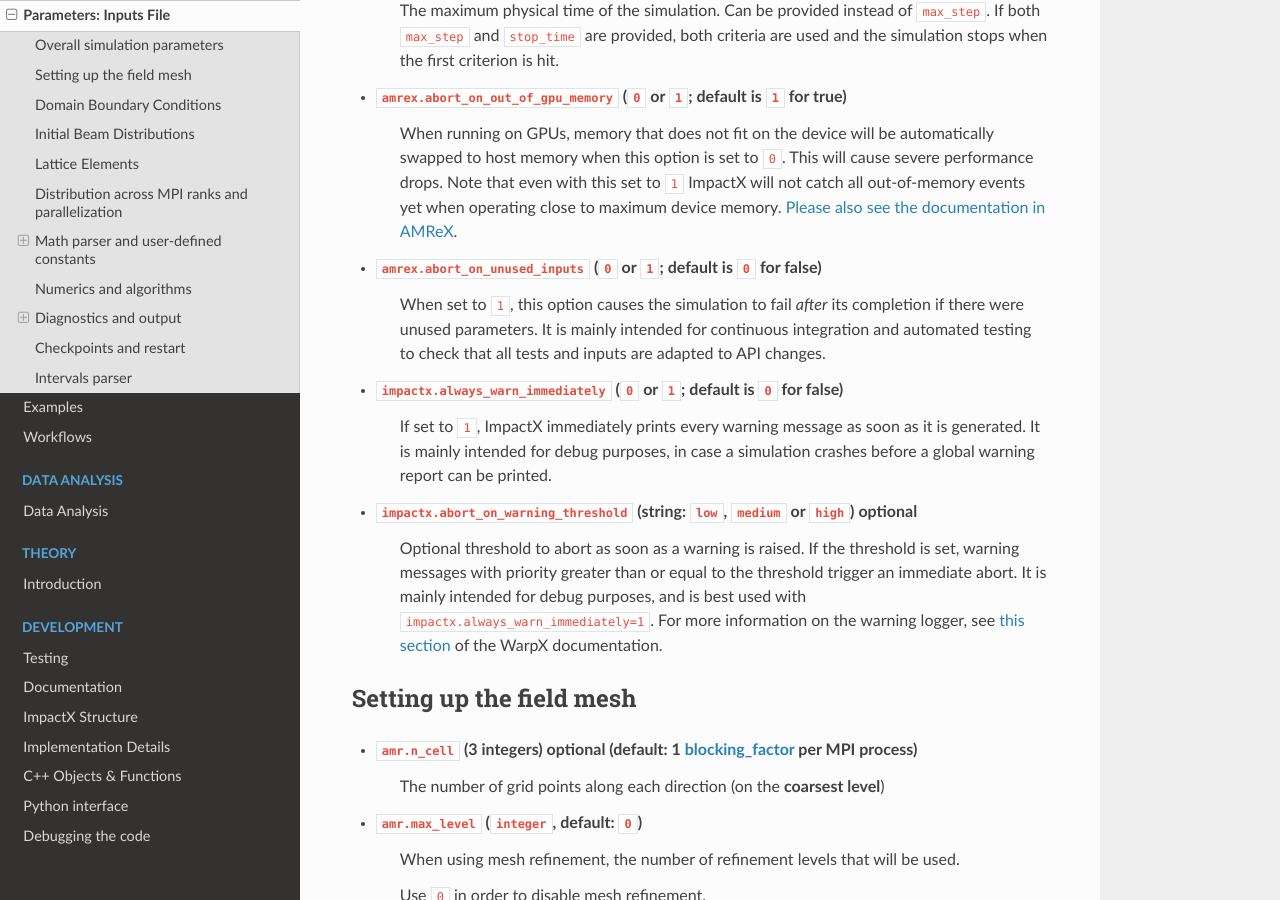
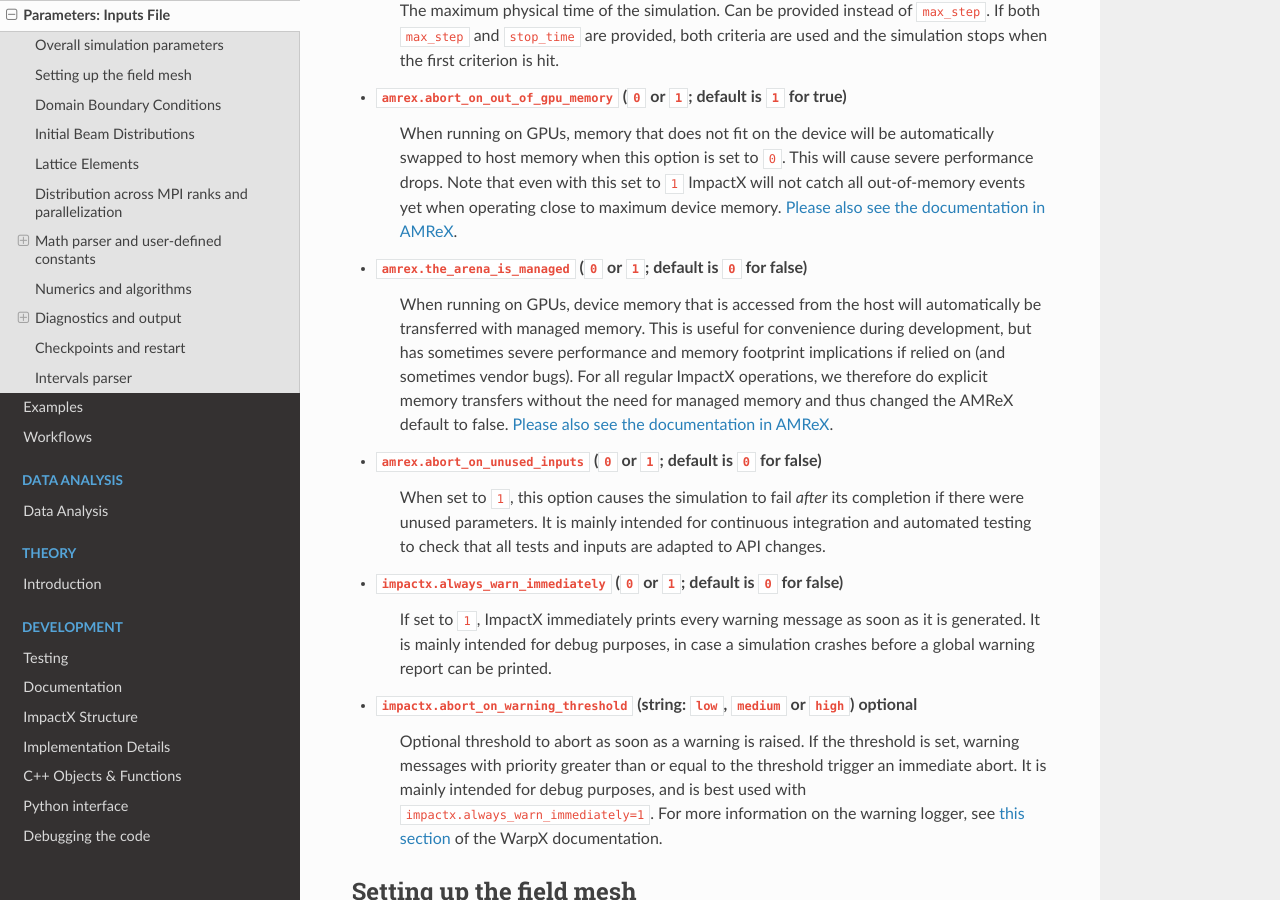
Before and after one commit to ECP-WarpX/impactx, a Sphinx documentation site: the page built from docs/source/usage/parameters.rst, in a window 1280 px wide and 900 px high, scrolled down 526 px. Built offline with Sphinx 7.4.7 and the Read the Docs theme 2.0.0, drawn with Linux system fonts in a browser that asks for light colours; pages that are not in the unit, such as notebooks, are missing from menus.

Commit message:
amrex.the_arena_is_managed=0
Disable managed memory by default for performance and non-bugness.

Please disable explicitly if needed for some of the current
scripting tasks, e.g., in the current Python bindings.

```diff
--- a/docs/source/usage/parameters.rst
+++ b/docs/source/usage/parameters.rst
@@ -25,7 +25,13 @@
     When running on GPUs, memory that does not fit on the device will be automatically swapped to host memory when this option is set to ``0``.
     This will cause severe performance drops.
     Note that even with this set to ``1`` ImpactX will not catch all out-of-memory events yet when operating close to maximum device memory.
-    `Please also see the documentation in AMReX <https://amrex-codes.github.io/amrex/docs_html/GPU.html#inputs-parameters>`_.
+    `Please also see the documentation in AMReX <https://amrex-codes.github.io/amrex/docs_html/GPU.html#inputs-parameters>`__.
+
+* ``amrex.the_arena_is_managed``  (``0`` or ``1``; default is ``0`` for false)
+    When running on GPUs, device memory that is accessed from the host will automatically be transferred with managed memory.
+    This is useful for convenience during development, but has sometimes severe performance and memory footprint implications if relied on (and sometimes vendor bugs).
+    For all regular ImpactX operations, we therefore do explicit memory transfers without the need for managed memory and thus changed the AMReX default to false.
+    `Please also see the documentation in AMReX <https://amrex-codes.github.io/amrex/docs_html/GPU.html#inputs-parameters>`__.
 
 * ``amrex.abort_on_unused_inputs`` (``0`` or ``1``; default is ``0`` for false)
     When set to ``1``, this option causes the simulation to fail *after* its completion if there were unused parameters.
@@ -39,7 +45,7 @@
     Optional threshold to abort as soon as a warning is raised.
     If the threshold is set, warning messages with priority greater than or equal to the threshold trigger an immediate abort.
     It is mainly intended for debug purposes, and is best used with ``impactx.always_warn_immediately=1``.
-    For more information on the warning logger, see `this section <https://warpx.readthedocs.io/en/latest/developers/warning_logger.html>`_ of the WarpX documentation.
+    For more information on the warning logger, see `this section <https://warpx.readthedocs.io/en/latest/developers/warning_logger.html>`__ of the WarpX documentation.
 
 .. _running-cpp-parameters-box:
 
```
Also changed, not shown: 2 other files.
